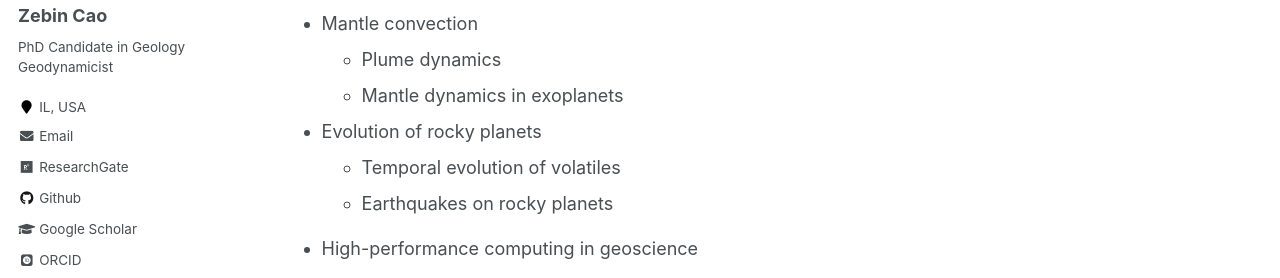
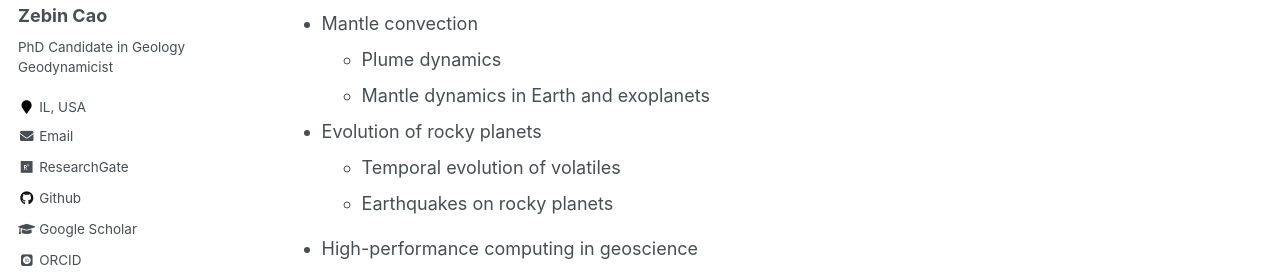
Before and after one commit to ZebinCao/ZebinCao.github.io, a Jekyll site: the page built from _pages/cv.md, in a window 1280 px wide and 900 px high, scrolled down 439 px. Shown: the part 175-453 px from the top of the window. Built offline with Jekyll 4.4.1, drawn with Linux system fonts in a browser that asks for light colours; some web fonts are replaced.

```diff
--- a/_pages/cv.md
+++ b/_pages/cv.md
@@ -27,7 +27,7 @@ Research Interests
 
 * Mantle convection
   * Plume dynamics
-  * Mantle dynamics in exoplanets
+  * Mantle dynamics in Earth and exoplanets
 
 * Evolution of rocky planets
   * Temporal evolution of volatiles
```
Also changed, not shown: images/profile_default.png (added), 2 other files.
